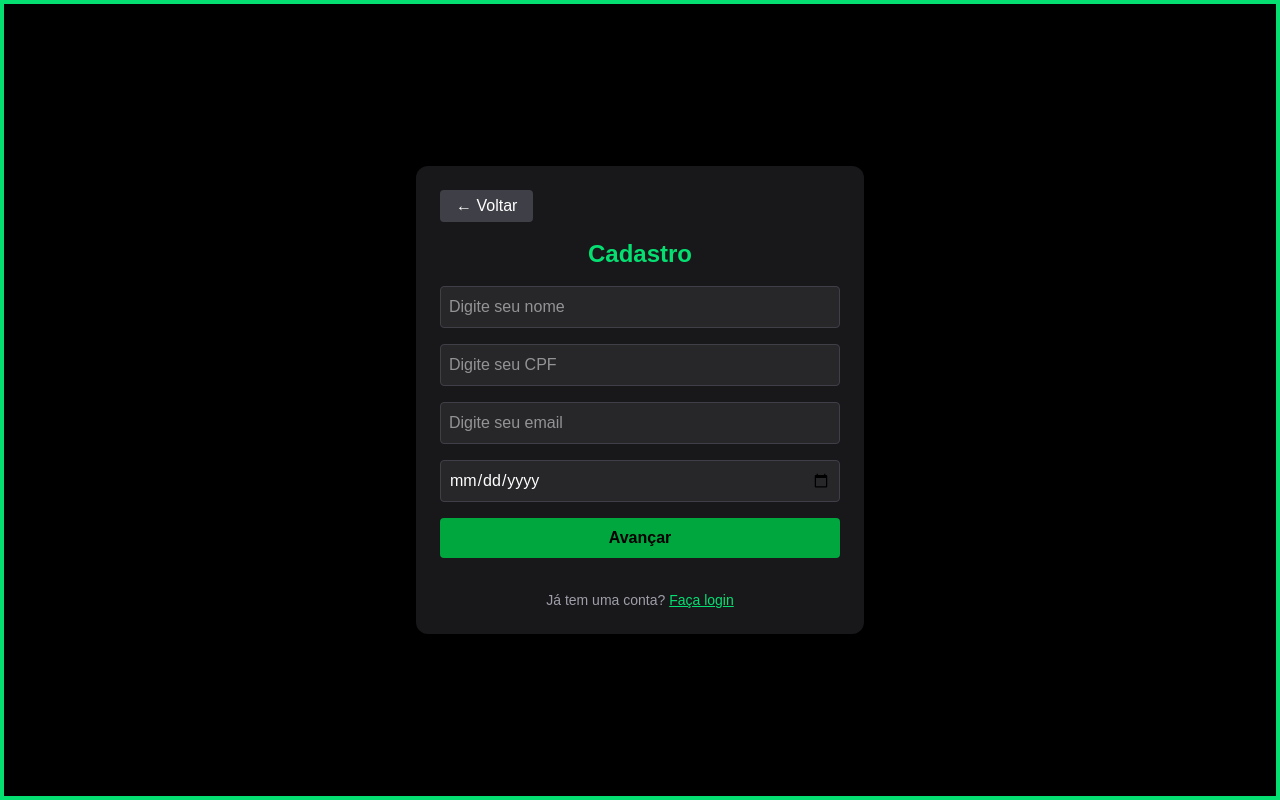
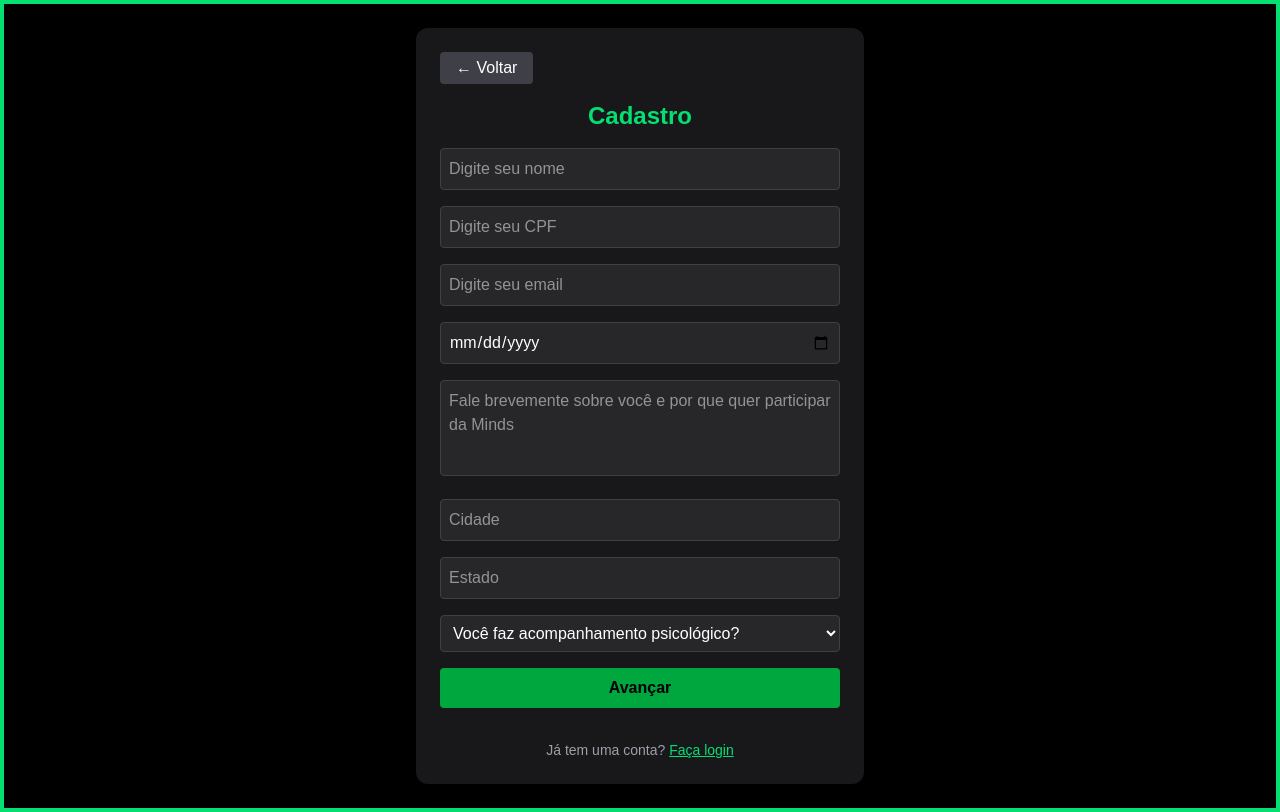
Before and after one commit to TheMindyz/mindyz-web, a Next.js app: page / in a window 1280 px wide. Both pictures are taken after a click on the button "Entrar com convite / Pedir acesso". Built offline with nearby package versions, Linux system fonts and the light colour scheme.

Commit message:
atualização

```diff
--- a/src/app/page.tsx
+++ b/src/app/page.tsx
@@ -5,11 +5,15 @@ import React, { useState, useRef } from 'react';
 import { useRouter } from 'next/navigation';
 
 
-
 export default function Home() {
   const router = useRouter();
   const [desafiosConcluidos, setDesafiosConcluidos] = useState<number[]>([]);
   const [accepted, setAccepted] = useState(false);
+  const [descricaoPessoal, setDescricaoPessoal] = useState('');
+const [cidade, setCidade] = useState('');
+const [estado, setEstado] = useState('');
+const [acompanhamento, setAcompanhamento] = useState('');
+
   const [step, setStep] = useState<
     'inicio' | 'cadastro' |'aguardandoaprovacao'| 'login' |'termos'| 'autoconhecimento' | 'resultado' | 'parabenizacao'|'boasVindas' | 'home' | 'trilhas' | 'trilhaDetalhes' | 'psicologo' | 'cvv' | 'mensagens' | 'checkin' | 'sobre a Mindyz' | 'desabafo' | 'mindyz news' | 'desafiosmotivacionais' | 'seudiario' | 'espiritualidade' |'premium'
   >('inicio');
@@ -147,6 +151,7 @@ const handleChange = (index: number, value: number) => {
   <section className="w-full max-w-md space-y-4 bg-zinc-900 p-6 rounded-xl shadow-xl">
     <BotaoVoltar voltarPara="inicio" />
     <h2 className="text-2xl font-bold text-green-400 text-center">Cadastro</h2>
+
     <input
       type="text"
       placeholder="Digite seu nome"
@@ -175,9 +180,49 @@ const handleChange = (index: number, value: number) => {
       className="w-full p-2 rounded bg-zinc-800 text-white border border-zinc-700"
     />
 
+    <textarea
+      placeholder="Fale brevemente sobre você e por que quer participar da Minds"
+      value={descricaoPessoal}
+      onChange={(e) => setDescricaoPessoal(e.target.value)}
+      className="w-full p-2 rounded bg-zinc-800 text-white border border-zinc-700 resize-none h-24"
+    />
+
+    <input
+      type="text"
+      placeholder="Cidade"
+      value={cidade}
+      onChange={(e) => setCidade(e.target.value)}
+      className="w-full p-2 rounded bg-zinc-800 text-white border border-zinc-700"
+    />
+
+    <input
+      type="text"
+      placeholder="Estado"
+      value={estado}
+      onChange={(e) => setEstado(e.target.value)}
+      className="w-full p-2 rounded bg-zinc-800 text-white border border-zinc-700"
+    />
+
+    <select
+      value={acompanhamento}
+      onChange={(e) => setAcompanhamento(e.target.value)}
+      className="w-full p-2 rounded bg-zinc-800 text-white border border-zinc-700"
+    >
+      <option value="">Você faz acompanhamento psicológico?</option>
+      <option value="sim">Sim</option>
+      <option value="nao">Não</option>
+      <option value="pretendo">Pretendo buscar</option>
+    </select>
+
     <button
       onClick={() =>
-              nome.trim() !== '' && email.trim() !== '' && setStep('aguardandoaprovacao')
+        nome.trim() !== '' &&
+        email.trim() !== '' &&
+        descricaoPessoal.trim() !== '' &&
+        cidade.trim() !== '' &&
+        estado.trim() !== '' &&
+        acompanhamento !== '' &&
+        setStep('aguardandoaprovacao')
       }
       className="bg-green-600 hover:bg-green-700 text-black font-bold py-2 w-full rounded transition"
     >
@@ -195,6 +240,7 @@ const handleChange = (index: number, value: number) => {
     </p>
   </section>
 )}
+
 
 {step === 'aguardandoaprovacao' && (
         <section className="max-w-md p-6 bg-zinc-900 rounded-lg shadow-lg text-center space-y-4">
```
Lines whose indentation alone changed are shown as unchanged.
